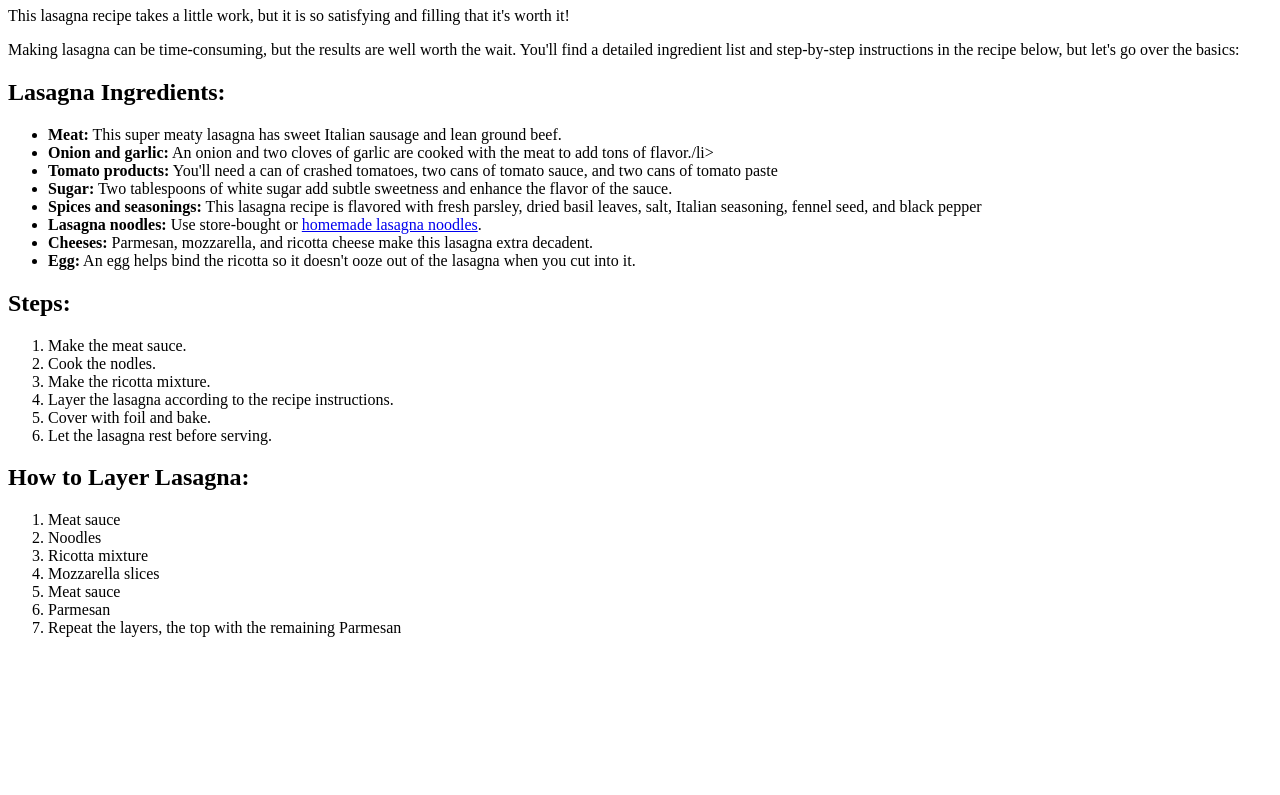
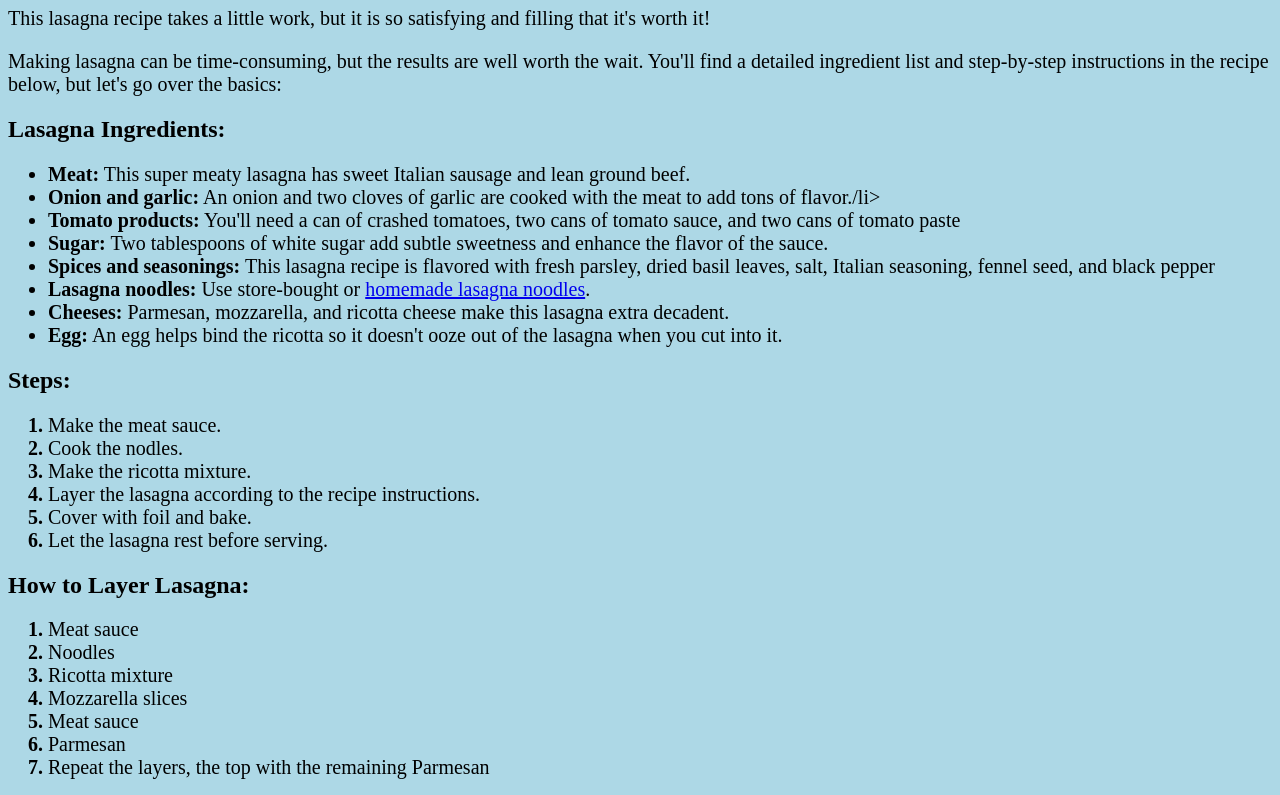
Before and after one commit to giwrgosteg/project-recipes, a plain HTML site: page odin-recipes/lasagna.html in a window 1280 px wide. Shown: the part 244-1039 px from the top of the page. Before the commit the page ends 897 px from the top, so only its background shows below. Drawn offline with Linux system fonts and the light colour scheme.

Commit message:
Added css boi

```diff
--- a/odin-recipes/lasagna.html
+++ b/odin-recipes/lasagna.html
@@ -5,6 +5,7 @@
     <meta name="viewport" content="width=device-width, initial-scale=1.0">
     <title>Lasagna Recipe</title>
     <img src = "../recipe-pictures/lasagna.jpeg" alt = "lasagna picture">
+    <link rel="stylesheet" href="../style.css">
 </head>
 <body>
     <h1><strong>Description:</strong></h1>
--- /dev/null
+++ b/style.css
@@ -0,0 +1,15 @@
+* {
+    background-color: rgb(173, 216, 230);
+}
+
+p {
+    font-size: 20px;
+}
+
+li {
+    font-size: 20px;
+}
+
+ol > li::marker {
+    font-weight: bold;
+  }
```
Also changed, not shown: index.html (+2 -1 lines), odin-recipes/homemade-lasagna-noodles.html (+1 -0 lines).
